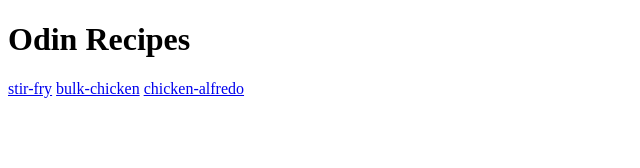
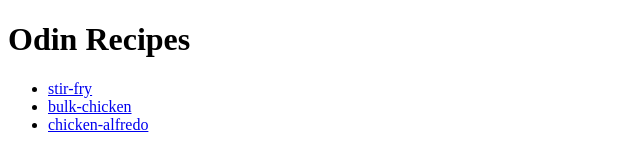
Before and after one commit to LineZealot/odin-recipes, a plain HTML site: page index.html in a window 1280 px wide. Shown: the whole page, without its empty margins (0-640 px from the left). Drawn offline with Linux system fonts and the light colour scheme.

Commit message:
Index unordered list of links

```diff
--- a/index.html
+++ b/index.html
@@ -9,8 +9,10 @@
 
     <body>
         <h1>Odin Recipes</h1>
-        <a href="recipes/stir-fry.html">stir-fry</a>
-        <a href="recipes/bulk-cycle-bulk-chicken.html">bulk-chicken</a>
-        <a href="recipes/chicken-alfredo.html">chicken-alfredo</a>
+        <ul>
+            <li><a href="recipes/stir-fry.html">stir-fry</a></li>
+            <li><a href="recipes/bulk-cycle-bulk-chicken.html">bulk-chicken</a></li>
+            <li><a href="recipes/chicken-alfredo.html">chicken-alfredo</a></li>
+        </ul>
     </body>
 </html>
```
